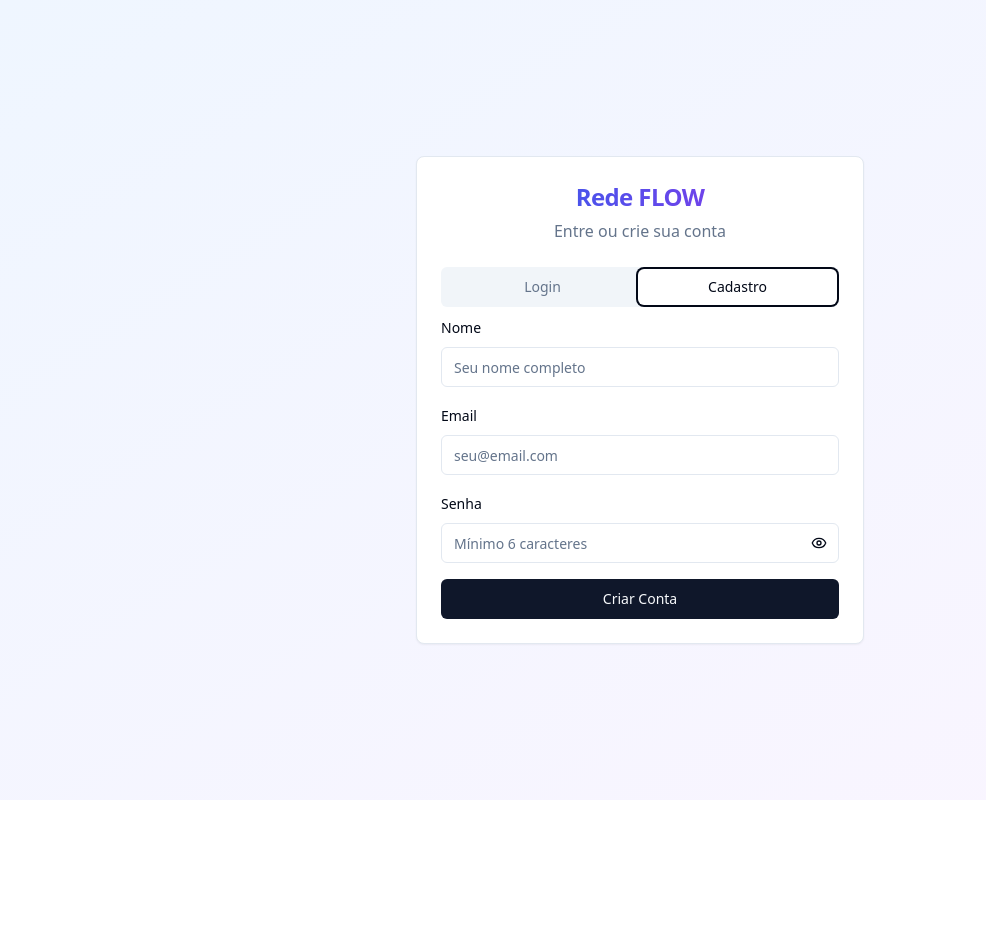
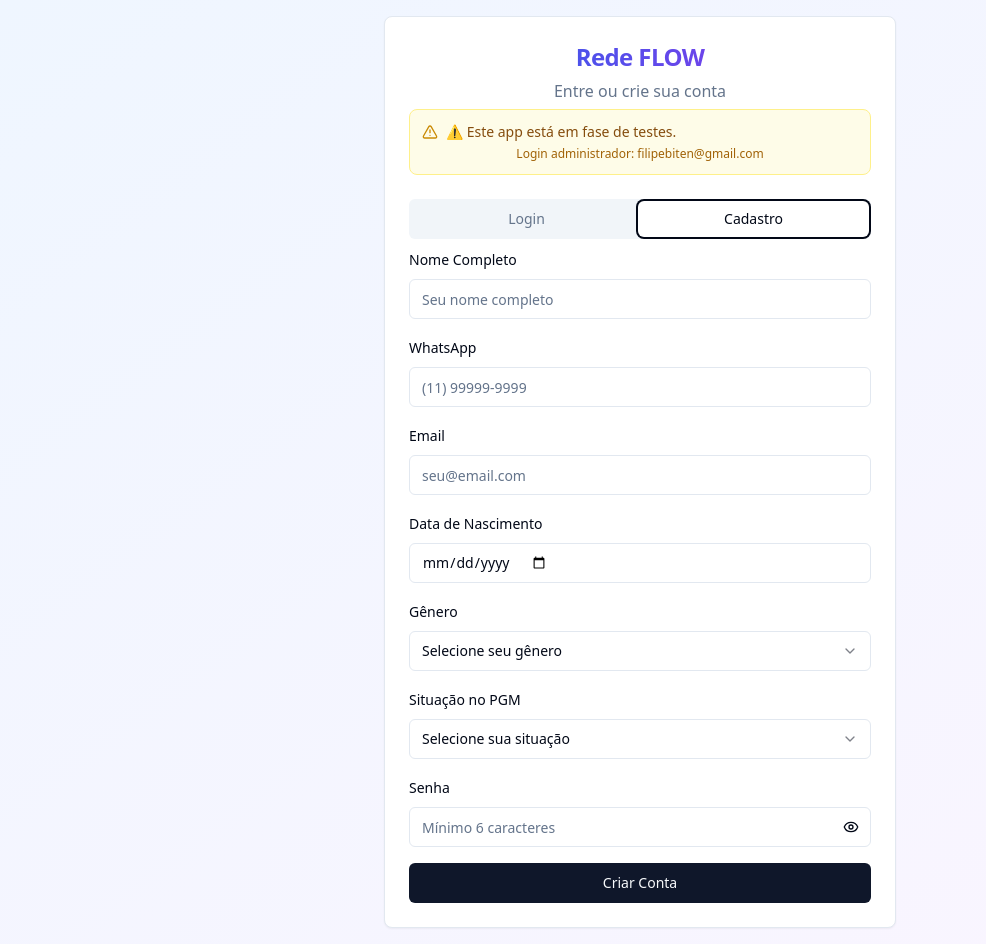
Before and after one commit to filipebiten/flow-verse-engage, a React (Vite) app: page /auth in a window 1280 px wide. Both pictures are taken after a click on the tab "Cadastro". Shown: the whole page, without its empty margins (0-986 px from the left). Before the commit the page ends 800 px from the top, so only its background shows below. Built offline with nearby package versions, Linux system fonts and the light colour scheme.

Commit message:
Run SQL to update database schema.
- Applied the SQL changes to update the database schema.

```diff
--- a/src/pages/Auth.tsx
+++ b/src/pages/Auth.tsx
@@ -5,9 +5,11 @@ import { Card, CardContent, CardHeader, CardTitle } from '@/components/ui/card';
 import { Button } from '@/components/ui/button';
 import { Input } from '@/components/ui/input';
 import { Label } from '@/components/ui/label';
+import { Select, SelectContent, SelectItem, SelectTrigger, SelectValue } from '@/components/ui/select';
+import { Checkbox } from '@/components/ui/checkbox';
 import { useToast } from '@/hooks/use-toast';
 import { Tabs, TabsContent, TabsList, TabsTrigger } from '@/components/ui/tabs';
-import { Loader2, Eye, EyeOff } from 'lucide-react';
+import { Loader2, Eye, EyeOff, AlertTriangle } from 'lucide-react';
 import { useNavigate } from 'react-router-dom';
 
 const Auth = () => {
@@ -15,12 +17,18 @@ const Auth = () => {
   const [showPassword, setShowPassword] = useState(false);
   const [email, setEmail] = useState('');
   const [password, setPassword] = useState('');
+  const [whatsapp, setWhatsapp] = useState('');
   const [name, setName] = useState('');
+  const [birthDate, setBirthDate] = useState('');
+  const [gender, setGender] = useState('');
+  const [pgmRole, setPgmRole] = useState('');
+  const [pgmNumber, setPgmNumber] = useState('');
+  const [participatesFlowUp, setParticipatesFlowUp] = useState(false);
+  const [participatesIrmandade, setParticipatesIrmandade] = useState(false);
   const { toast } = useToast();
   const navigate = useNavigate();
 
   useEffect(() => {
-    // Check if user is already logged in
     const checkUser = async () => {
       const { data: { session } } = await supabase.auth.getSession();
       if (session) {
@@ -30,18 +38,40 @@ const Auth = () => {
     checkUser();
   }, [navigate]);
 
+  const calculateAge = (birthDate: string) => {
+    const today = new Date();
+    const birth = new Date(birthDate);
+    let age = today.getFullYear() - birth.getFullYear();
+    const monthDiff = today.getMonth() - birth.getMonth();
+    if (monthDiff < 0 || (monthDiff === 0 && today.getDate() < birth.getDate())) {
+      age--;
+    }
+    return age;
+  };
+
+  const isOver25 = birthDate ? calculateAge(birthDate) >= 25 : false;
+  const isMale = gender === 'Homem';
+  const showPgmNumber = pgmRole === 'Participante' || pgmRole === 'Líder';
+
   const handleSignUp = async (e: React.FormEvent) => {
     e.preventDefault();
     setLoading(true);
 
     try {
-      const { error } = await supabase.auth.signUp({
+      const { data, error } = await supabase.auth.signUp({
         email,
         password,
         options: {
           emailRedirectTo: `${window.location.origin}/`,
           data: {
-            name: name
+            name: name,
+            whatsapp: whatsapp,
+            birth_date: birthDate,
+            gender: gender,
+            pgm_role: pgmRole,
+            pgm_number: pgmNumber,
+            participates_flow_up: participatesFlowUp,
+            participates_irmandade: participatesIrmandade
           }
         }
       });
@@ -61,6 +91,22 @@ const Auth = () => {
           });
         }
       } else {
+        // Update profile with additional data
+        if (data.user) {
+          await supabase
+            .from('profiles')
+            .update({
+              whatsapp: whatsapp,
+              birth_date: birthDate,
+              gender: gender,
+              pgm_role: pgmRole,
+              pgm_number: pgmNumber,
+              participates_flow_up: participatesFlowUp,
+              participates_irmandade: participatesIrmandade
+            })
+            .eq('id', data.user.id);
+        }
+
         toast({
           title: "Cadastro realizado!",
           description: "Verifique seu email para confirmar a conta.",
@@ -121,12 +167,25 @@ const Auth = () => {
 
   return (
     <div className="min-h-screen bg-gradient-to-br from-blue-50 to-purple-50 flex items-center justify-center p-4">
-      <Card className="w-full max-w-md">
+      <Card className="w-full max-w-lg">
         <CardHeader className="text-center">
           <CardTitle className="text-2xl font-bold bg-gradient-to-r from-blue-600 to-purple-600 bg-clip-text text-transparent">
             Rede FLOW
           </CardTitle>
           <p className="text-muted-foreground">Entre ou crie sua conta</p>
+
+          {/* Warning Message */}
+          <div className="bg-yellow-50 border border-yellow-200 rounded-lg p-3 mt-4">
+            <div className="flex items-center gap-2">
+              <AlertTriangle className="w-4 h-4 text-yellow-600" />
+              <p className="text-sm text-yellow-800 font-medium">
+                ⚠️ Este app está em fase de testes.
+              </p>
+            </div>
+            <p className="text-xs text-yellow-700 mt-1">
+              Login administrador: filipebiten@gmail.com
+            </p>
+          </div>
         </CardHeader>
         <CardContent>
           <Tabs defaultValue="login" className="w-full">
@@ -138,7 +197,7 @@ const Auth = () => {
             <TabsContent value="login" className="space-y-4">
               <form onSubmit={handleSignIn} className="space-y-4">
                 <div className="space-y-2">
-                  <Label htmlFor="email">Email</Label>
+                  <Label htmlFor="email">Email ou WhatsApp</Label>
                   <Input
                     id="email"
                     type="email"
@@ -180,9 +239,9 @@ const Auth = () => {
             <TabsContent value="signup" className="space-y-4">
               <form onSubmit={handleSignUp} className="space-y-4">
                 <div className="space-y-2">
-                  <Label htmlFor="name">Nome</Label>
+                  <Label htmlFor="signup-name">Nome Completo</Label>
                   <Input
-                    id="name"
+                    id="signup-name"
                     type="text"
                     value={name}
                     onChange={(e) => setName(e.target.value)}
@@ -190,6 +249,19 @@ const Auth = () => {
                     required
                   />
                 </div>
+
+                <div className="space-y-2">
+                  <Label htmlFor="signup-whatsapp">WhatsApp</Label>
+                  <Input
+                    id="signup-whatsapp"
+                    type="tel"
+                    value={whatsapp}
+                    onChange={(e) => setWhatsapp(e.target.value)}
+                    placeholder="(11) 99999-9999"
+                    required
+                  />
+                </div>
+
                 <div className="space-y-2">
                   <Label htmlFor="signup-email">Email</Label>
                   <Input
@@ -201,6 +273,82 @@ const Auth = () => {
                     required
                   />
                 </div>
+
+                <div className="space-y-2">
+                  <Label htmlFor="birth-date">Data de Nascimento</Label>
+                  <Input
+                    id="birth-date"
+                    type="date"
+                    value={birthDate}
+                    onChange={(e) => setBirthDate(e.target.value)}
+                    required
+                  />
+                </div>
+
+                <div className="space-y-2">
+                  <Label htmlFor="gender">Gênero</Label>
+                  <Select value={gender} onValueChange={setGender} required>
+                    <SelectTrigger>
+                      <SelectValue placeholder="Selecione seu gênero" />
+                    </SelectTrigger>
+                    <SelectContent>
+                      <SelectItem value="Homem">Homem</SelectItem>
+                      <SelectItem value="Mulher">Mulher</SelectItem>
+                    </SelectContent>
+                  </Select>
+                </div>
+
+                {isOver25 && (
+                  <div className="flex items-center space-x-2">
+                    <Checkbox
+                      id="flow-up"
+                      checked={participatesFlowUp}
+                      onCheckedChange={setParticipatesFlowUp}
+                    />
+                    <Label htmlFor="flow-up">Participa do FLOW UP</Label>
+                  </div>
+                )}
+
+                {isMale && (
+                  <div className="flex items-center space-x-2">
+                    <Checkbox
+                      id="irmandade"
+                      checked={participatesIrmandade}
+                      onCheckedChange={setParticipatesIrmandade}
+                    />
+                    <Label htmlFor="irmandade">Participa da IRMANDADE</Label>
+                  </div>
+                )}
+
+                <div className="space-y-2">
+                  <Label htmlFor="pgm-role">Situação no PGM</Label>
+                  <Select value={pgmRole} onValueChange={setPgmRole}>
+                    <SelectTrigger>
+                      <SelectValue placeholder="Selecione sua situação" />
+                    </SelectTrigger>
+                    <SelectContent>
+                      <SelectItem value="Participante">Participante</SelectItem>
+                      <SelectItem value="Líder">Líder</SelectItem>
+                      <SelectItem value="Supervisor">Supervisor</SelectItem>
+                      <SelectItem value="Coordenador">Coordenador</SelectItem>
+                      <SelectItem value="Pastor de Rede">Pastor de Rede</SelectItem>
+                    </SelectContent>
+                  </Select>
+                </div>
+
+                {showPgmNumber && (
+                  <div className="space-y-2">
+                    <Label htmlFor="pgm-number">Número do PGM</Label>
+                    <Input
+                      id="pgm-number"
+                      type="text"
+                      value={pgmNumber}
+                      onChange={(e) => setPgmNumber(e.target.value)}
+                      placeholder="Ex: PGM001"
+                    />
+                  </div>
+                )}
+
                 <div className="space-y-2">
                   <Label htmlFor="signup-password">Senha</Label>
                   <div className="relative">
@@ -224,6 +372,7 @@ const Auth = () => {
                     </Button>
                   </div>
                 </div>
+
                 <Button type="submit" className="w-full" disabled={loading}>
                   {loading && <Loader2 className="mr-2 h-4 w-4 animate-spin" />}
                   Criar Conta
--- a/src/pages/Missions.tsx
+++ b/src/pages/Missions.tsx
@@ -55,21 +55,49 @@ const Missions = () => {
       setUserProfile(profile);
       setPreviousPoints(profile?.points || 0);
 
-      // Load missions, books, courses
+      // Load missions, books, courses and transform them
       const [missionsResult, booksResult, coursesResult] = await Promise.all([
         supabase.from('missions').select('*'),
         supabase.from('books').select('*'),
         supabase.from('courses').select('*')
       ]);
 
-      setMissions(missionsResult.data || []);
-      setBooks(booksResult.data || []);
-      setCourses(coursesResult.data || []);
+      // Transform database results to match Mission interface
+      const transformedMissions = (missionsResult.data || []).map(item => ({
+        id: item.id,
+        name: item.name,
+        description: item.description,
+        points: item.points,
+        type: 'mission' as const,
+        period: item.period
+      }));
+
+      const transformedBooks = (booksResult.data || []).map(item => ({
+        id: item.id,
+        name: item.name,
+        description: item.description,
+        points: item.points,
+        type: 'book' as const
+      }));
+
+      const transformedCourses = (coursesResult.data || []).map(item => ({
+        id: item.id,
+        name: item.name,
+        description: item.description,
+        points: item.points,
+        type: 'course' as const,
+        school: item.school
+      }));
+
+      setMissions(transformedMissions);
+      setBooks(transformedBooks);
+      setCourses(transformedCourses);
 
       // Load completed items
       const { data: completed } = await supabase
         .from('missions_completed')
-        .select('mission_id');
+        .select('mission_id')
+        .eq('user_id', user?.id);
 
       const completedIds = new Set(completed?.map(item => item.mission_id) || []);
       setCompletedItems(completedIds);
```
Also changed, not shown: 1 other file (tests, documents, lock files or other folders).
